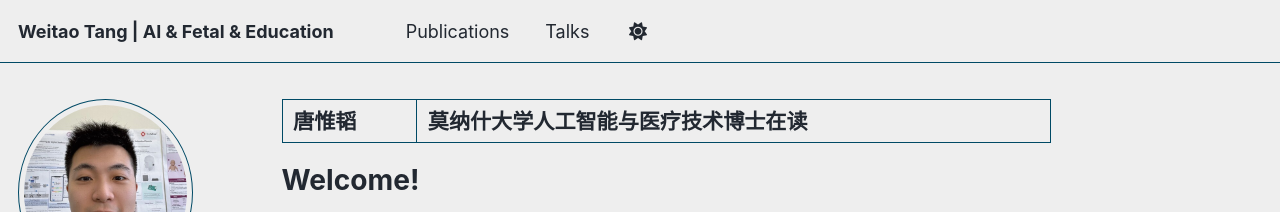
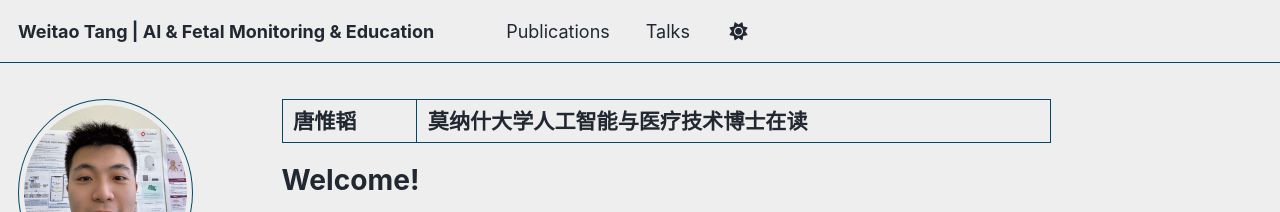
Before and after one commit to WeitaoTang-GitHub/WeitaoTang-GitHub.github.io, a Jekyll site: the page built from _pages/about.md, in a window 1280 px wide. Shown: the top 212 px of the page. Built offline with Jekyll 4.4.1, drawn with Linux system fonts in a browser that asks for light colours; some web fonts are replaced.

Commit message:
Update _config.yml

```diff
--- a/_config.yml
+++ b/_config.yml
@@ -9,7 +9,7 @@
 # Basic Site Settings
 locale                   : "en-US"
 site_theme               : "air" # Currently available options are "default", "air"
-title                    : "Weitao Tang | AI & Fetal & Education"
+title                    : "Weitao Tang | AI & Fetal Monitoring & Education"
 title_separator          : "-"
 name                     : &name "Weitao Tang"
 description              : &description "Academic homepage of Weitao Tang, PhD candidate at Monash University"   # Update this with a general description of your site, this is the default if not overridden by a page
```
